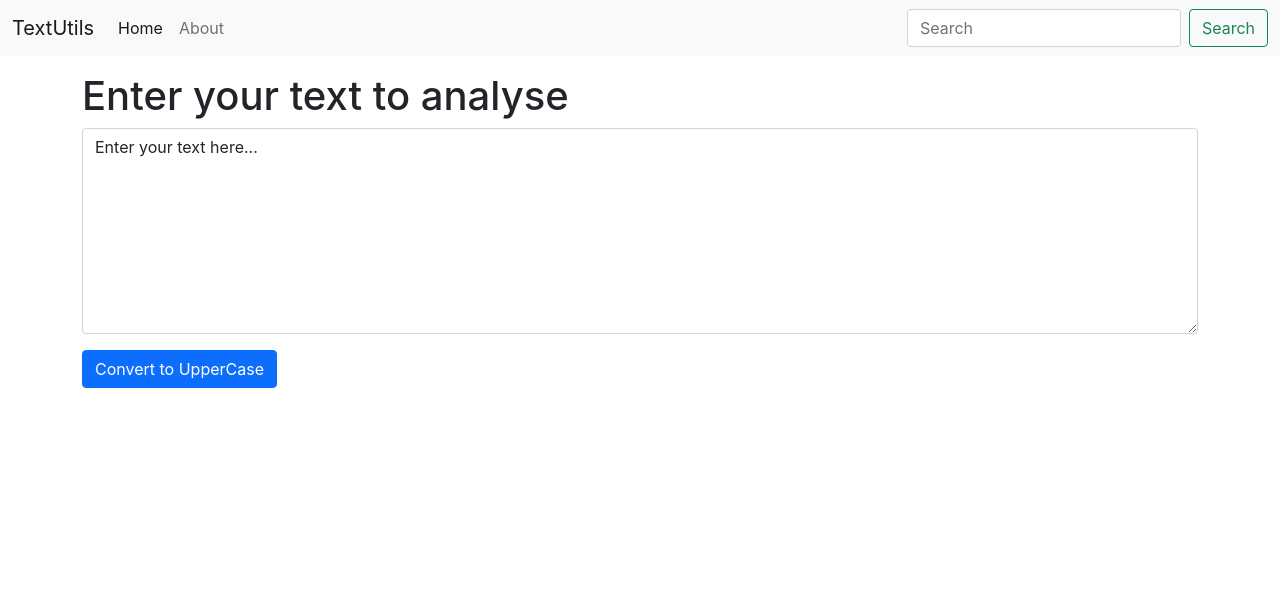
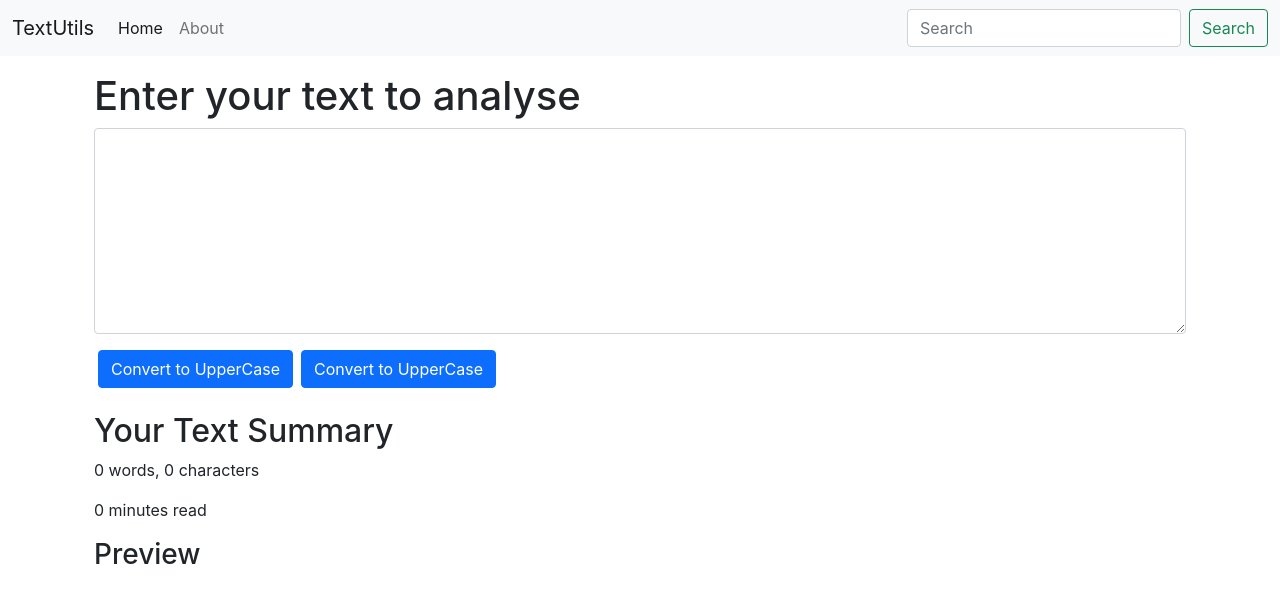
Before and after one commit to mayankbohra/textUtils, a React (Create React App) app: page / in a window 1280 px wide. Shown: the top 602 px of the page. Built offline with nearby package versions, Linux system fonts and the light colour scheme.

Commit message:
update functionality

```diff
--- a/src/components/TextForm.js
+++ b/src/components/TextForm.js
@@ -1,23 +1,37 @@
 import React, { useState } from 'react';
 
 const TextForm = (props) => {
-    const handleClicked = () => {
+    const handleUpClicked = () => {
         setText(text.toUpperCase());
+    }
+
+    const handleLoClicked = () => {
+        setText(text.toLowerCase());
     }
 
     const handleOnChange = (event) => {
         setText(event.target.value);
     }
 
-    const [text, setText] = useState('Enter your text here...');
+    const [text, setText] = useState('');
 
     return (
         <>
+        <div className="container">
             <h1>{props.heading}</h1>
             <div className="mb-3">
                 <textarea className="form-control" value={text} onChange={handleOnChange} id="myBox" rows="8"></textarea>
             </div>
-            <button className="btn btn-primary" onClick={handleClicked}>Convert to UpperCase</button>
+            <button className="btn btn-primary mx-1" onClick={handleUpClicked}>Convert to UpperCase</button>
+            <button className="btn btn-primary mx-1" onClick={handleLoClicked}>Convert to UpperCase</button>
+        </div>
+        <div className="container mt-4">
+            <h2>Your Text Summary</h2>
+            <p>{text.trim()==='' ? 0 : text.trim().split(" ").length} words, {text.length} characters</p>
+            <p>{0.008 * (text.trim()==='' ? 0 : text.trim().split(" ").length)} minutes read</p>
+            <h3>Preview</h3>
+            <p>{text}</p>
+        </div>
         </>
     )
 }
```
